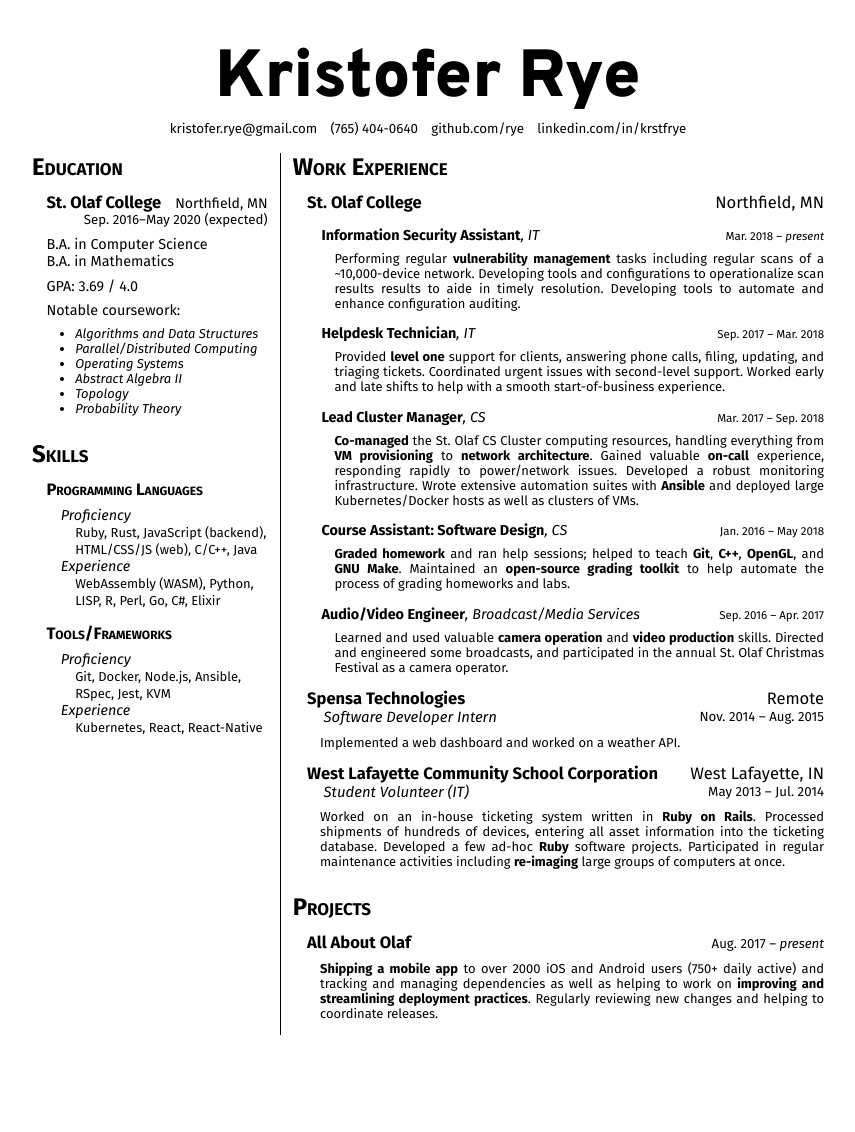
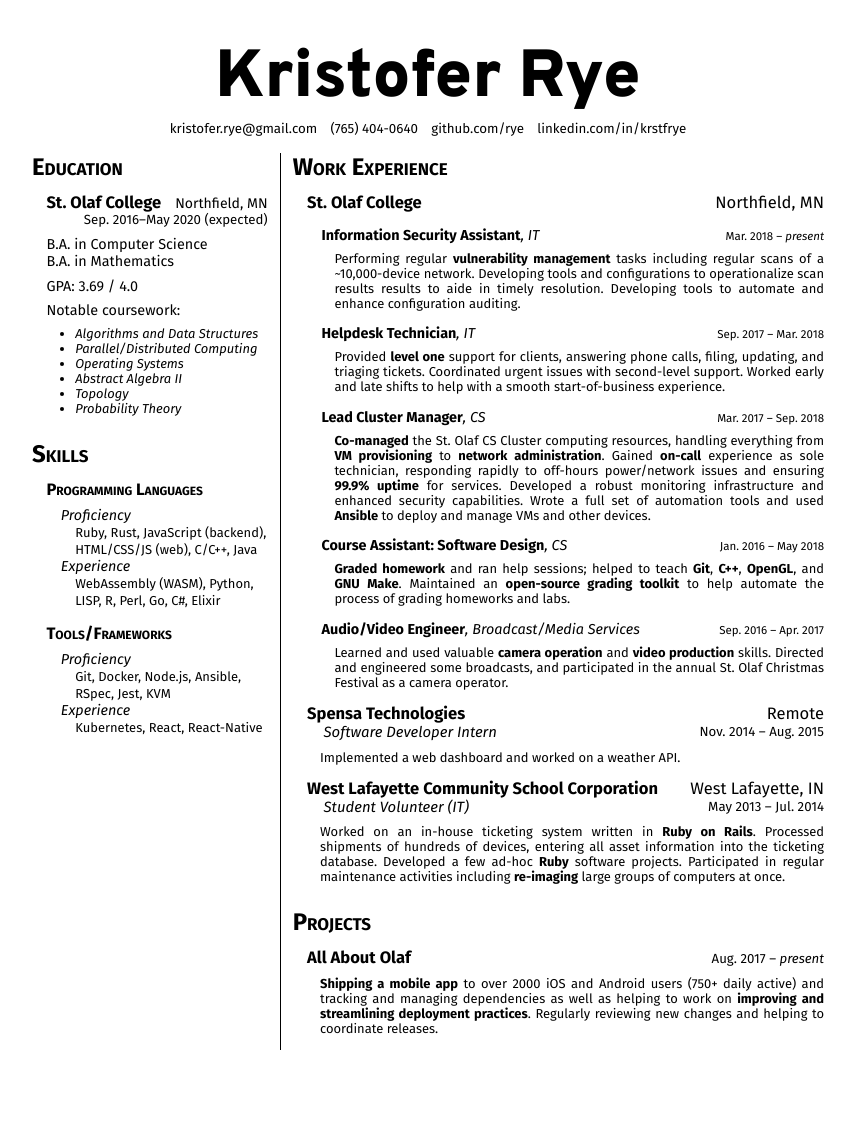
Before and after one commit to rye/krye.io, a Jekyll site: the page built from resume.html, in a window 1280 px wide. Shown: the whole page, without its empty margins (212-1067 px from the left). Built offline with Jekyll 4.4.1, drawn with Linux system fonts in a browser that asks for light colours.

Commit message:
resume: Update LCM job description
Signed-off-by: Kristofer Rye <kristofer.rye@gmail.com>

```diff
--- a/resume.html
+++ b/resume.html
@@ -183,10 +183,10 @@ title: 'Resume | Kristofer Rye'
 				</header>
 
 				<main>
-					<strong>Co-managed</strong> the St. Olaf CS Cluster computing resources, handling everything from <strong>VM provisioning</strong> to <strong>network architecture</strong>.
-					Gained valuable <strong>on-call</strong> experience, responding rapidly to power/network issues.
-					Developed a robust monitoring infrastructure.
-					Wrote extensive automation suites with <strong>Ansible</strong> and deployed large Kubernetes/Docker hosts as well as clusters of VMs.
+					<strong>Co-managed</strong> the St. Olaf CS Cluster computing resources, handling everything from <strong>VM provisioning</strong> to <strong>network administration</strong>.
+					Gained <strong>on-call</strong> experience as sole technician, responding rapidly to off-hours power/network issues and ensuring <strong>99.9% uptime</strong> for services.
+					Developed a robust monitoring infrastructure and enhanced security capabilities.
+					Wrote a full set of automation tools and used <strong>Ansible</strong> to deploy and manage VMs and other devices.
 				</main>
 			</section>
 
```
